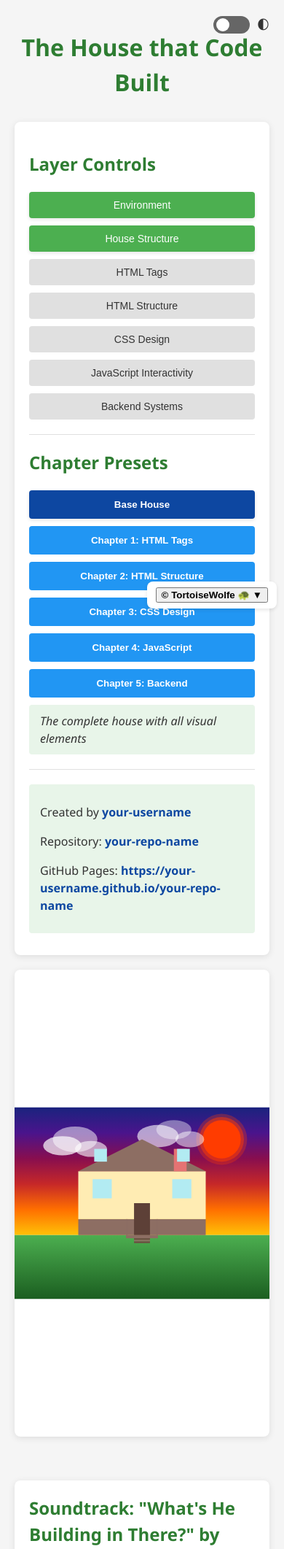
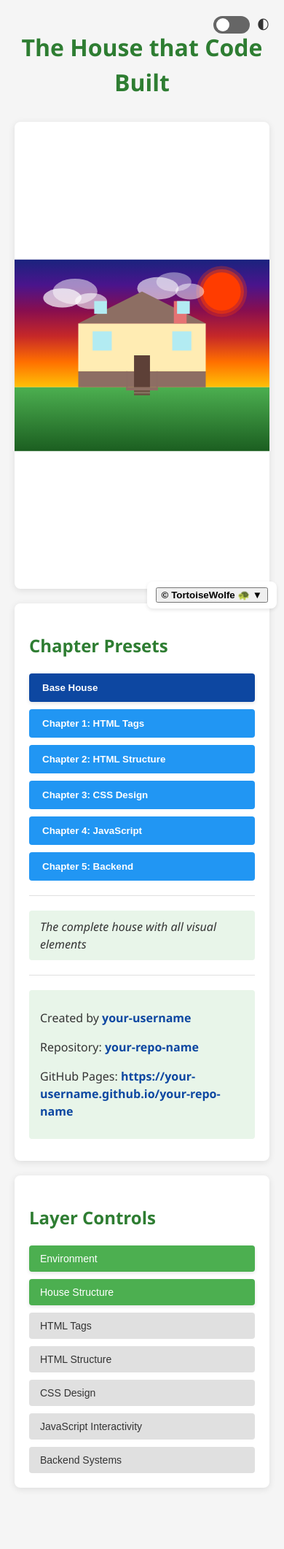
Before and after one commit to TortoiseWolfe/The_House_that_Code_Built, a Flask app: page / in a window 390 px wide. Shown: the top 2123 px of the page at 73% size. Run offline with Flask 3, Linux system fonts and the light colour scheme.

Commit message:
Implement three-column layout with proper proportions
- Left column (25%): Chapter preset buttons stacked vertically
- Center column (55%): SVG visualization
- Right column (20%): Layer toggle controls stacked vertically
- Added responsive breakpoints at 1024px and 768px
- Updated documentation in CLAUDE.md and README.md

🤖 Generated with [Claude Code](https://claude.ai/code)
Co-Authored-By: Claude <noreply@anthropic.com>

```diff
--- a/House_Code/templates/index.html
+++ b/House_Code/templates/index.html
@@ -59,6 +59,41 @@
       margin-bottom: 30px;
     }
 
+    /* Three-column layout container */
+    .three-column-layout {
+      display: flex;
+      gap: 20px;
+      margin-bottom: 40px;
+    }
+
+    /* Left column - Chapter presets */
+    .left-column {
+      flex: 1;
+      background-color: var(--card-bg);
+      border-radius: 8px;
+      padding: 20px;
+      box-shadow: 0 2px 10px var(--card-shadow);
+      max-width: 25%;
+    }
+
+    /* Center column - Visualization */
+    .center-column {
+      flex: 3;
+      min-height: 600px;
+      position: relative;
+    }
+
+    /* Right column - Layer toggles */
+    .right-column {
+      flex: 0.7;
+      background-color: var(--card-bg);
+      border-radius: 8px;
+      padding: 20px;
+      box-shadow: 0 2px 10px var(--card-shadow);
+      max-width: 20%;
+    }
+
+    /* Container styles */
     .container {
       display: flex;
       flex-direction: column;
@@ -125,11 +160,11 @@
       font-size: 18px;
     }
 
+    /* Layer toggle buttons - Now vertically stacked */
     .layer-toggles {
       display: flex;
-      flex-wrap: wrap;
+      flex-direction: column;
       gap: 10px;
-      margin-bottom: 20px;
     }
 
     .toggle-btn {
@@ -141,6 +176,8 @@
       transition: all 0.3s ease;
       font-size: 14px;
       color: var(--text-color);
+      text-align: left;
+      width: 100%;
     }
 
     .toggle-btn:hover {
@@ -197,9 +234,10 @@
       font-weight: bold;
     }
 
+    /* Chapter preset buttons - Now vertically stacked */
     .preset-buttons {
       display: flex;
-      flex-wrap: wrap;
+      flex-direction: column;
       gap: 10px;
     }
 
@@ -212,6 +250,8 @@
       cursor: pointer;
       transition: background-color 0.3s;
       font-weight: bold;
+      text-align: left;
+      width: 100%;
     }
 
     .preset-btn:hover {
@@ -234,6 +274,7 @@
       box-shadow: 0 2px 10px var(--card-shadow);
       min-height: 600px;
       position: relative;
+      height: 100%;
     }
 
     .svg-layer {
@@ -357,11 +398,35 @@
       outline-offset: 2px;
     }
 
-    @media (max-width: 600px) {
-      .layer-toggles, .preset-buttons {
+    /* Responsive breakpoints for the three-column layout */
+    @media (max-width: 1024px) {
+      .three-column-layout {
+        flex-wrap: wrap;
+      }
+
+      .left-column, .right-column {
+        flex: 1 1 45%;
+        max-width: 45%;
+      }
+
+      .center-column {
+        flex: 1 1 100%;
+        order: -1; /* Put the visualization at the top */
+      }
+    }
+
+    @media (max-width: 768px) {
+      .three-column-layout {
         flex-direction: column;
       }
 
+      .left-column, .right-column, .center-column {
+        flex: 1 1 100%;
+        max-width: 100%;
+      }
+    }
+
+    @media (max-width: 600px) {
       .video-container {
         margin-bottom: 20px;
       }
@@ -384,22 +449,10 @@
   <h1>The House that Code Built</h1>
 
   <main id="main-content" class="container">
-    <section class="controls-panel" aria-labelledby="layer-controls-heading">
-      <h2 id="layer-controls-heading">Layer Controls</h2>
-
-      <div class="layer-toggles" role="toolbar" aria-label="Toggle visibility of house layers">
-        {% for layer in layers %}
-        <button class="toggle-btn {% if layer.default %}active{% endif %}"
-                data-layer="{{ layer.id }}"
-                aria-pressed="{% if layer.default %}true{% else %}false{% endif %}"
-                aria-label="Toggle {{ layer.name }} layer">
-          {{ layer.name }}
-        </button>
-        {% endfor %}
-      </div>
-
-      <div class="divider" role="separator"></div>
-
+    <!-- Three-column layout -->
+    <div class="three-column-layout">
+      <!-- Left column - Chapter presets -->
+      <div class="left-column">
         <h2 id="chapter-presets-heading">Chapter Presets</h2>
         <div class="preset-buttons" role="toolbar" aria-labelledby="chapter-presets-heading">
           {% for chapter in chapters %}
@@ -410,6 +463,8 @@
           </button>
           {% endfor %}
         </div>
+
+        <div class="divider" role="separator"></div>
 
         <div class="chapter-description" id="chapter-description" aria-live="polite">
           {{ chapters[0].description }}
@@ -425,11 +480,30 @@
           {% endif %}
         </div>
         {% endif %}
+      </div>
+
+      <!-- Center column - Visualization -->
+      <div class="center-column">
+        <section class="svg-container" id="svg-container" aria-label="Interactive visualization of the house that code built">
+          <!-- SVG layers will be loaded here by JavaScript -->
         </section>
+      </div>
 
-    <section class="svg-container" id="svg-container" aria-label="Interactive visualization of the house that code built">
-      <!-- SVG layers will be loaded here -->
-    </section>
+      <!-- Right column - Layer toggles -->
+      <div class="right-column">
+        <h2 id="layer-controls-heading">Layer Controls</h2>
+        <div class="layer-toggles" role="toolbar" aria-label="Toggle visibility of house layers">
+          {% for layer in layers %}
+          <button class="toggle-btn {% if layer.default %}active{% endif %}"
+                  data-layer="{{ layer.id }}"
+                  aria-pressed="{% if layer.default %}true{% else %}false{% endif %}"
+                  aria-label="Toggle {{ layer.name }} layer">
+            {{ layer.name }}
+          </button>
+          {% endfor %}
+        </div>
+      </div>
+    </div>
 
     <!-- Tom Waits - What's He Building in There? audio section -->
     <section class="audio-section">
```
Also changed, not shown: CLAUDE.md (+42 -10 lines), README.md. Lines whose indentation alone changed are shown as unchanged.
